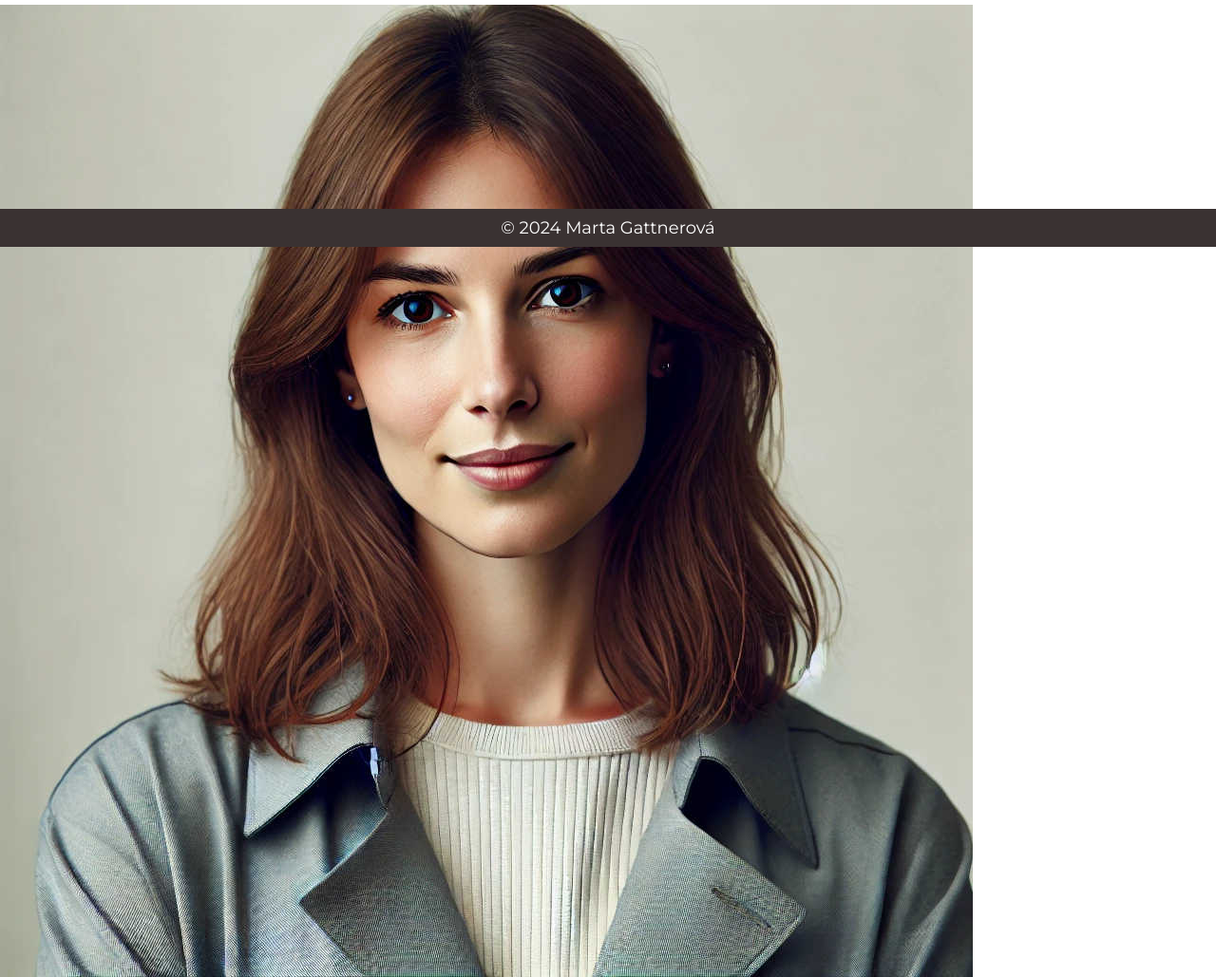
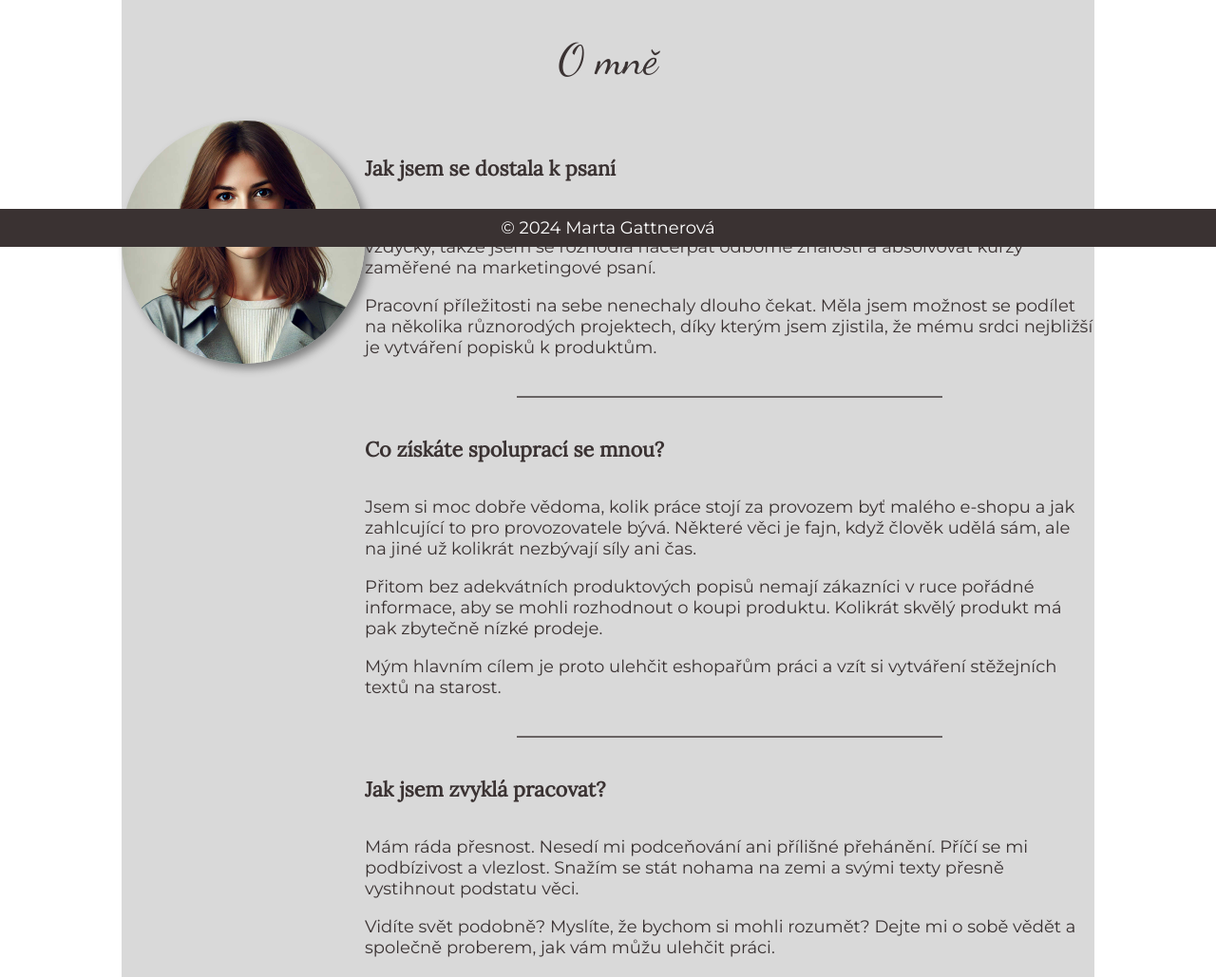
Before and after one commit to MartaGattnerova/ZAVERECNY-PROJEKT, an Eleventy site: page o-mne.html in a window 1280 px wide. Shown: the part 540-1569 px from the top of the page at 95% size. Built offline with nearby package versions, Linux system fonts and the light colour scheme; Eleventy itself is replaced by a stand-in of ours; files that its build step writes are made by us from their sources.

Commit message:
Rozpracovaná stránka about

```diff
--- a/_includes/sablona.njk
+++ b/_includes/sablona.njk
@@ -16,6 +16,7 @@
     <link rel="stylesheet" href="/css/main.css">
     <link rel="stylesheet" href="/css/sluzby.css">
     <link rel="stylesheet" href="/css/portfolio.css">
+    <link rel="stylesheet" href="/css/about.css">
     <title>Marta Gattnerová - copywriter</title>
 </head>
 <body>
--- /dev/null
+++ b/css/about.css
@@ -0,0 +1,51 @@
+.about {
+    background-color: var(--background-primary-color);
+    margin-top:5vh;
+    padding:8vh 0;
+  }
+.about__title {
+    font-family: var(--font-special);
+    font-weight: var(--font-weight-normal);
+    font-size: 2.5rem;
+    padding-top:1.2rem;
+    text-align: center;
+    margin-top: 0;
+}
+.about__img {
+    width: 40vw;
+    border-radius: 50%;
+    margin: 0 auto;
+    display:block;
+    box-shadow: 5px 5px 10px 0 grey;;
+}
+.about__content {
+    width: 80vw;
+    margin: 0 auto;
+}
+.about__subtitle {
+    font-family: var(--font-secondary);
+    font-size: 1.2rem;
+}
+.about__divider {
+    width:35vw;
+    border: none;
+    border-top: 2px solid var(--background-secondary-color);
+    opacity: 0.7;
+    margin: 5vh auto;
+}
+/* "PC" */
+@media screen and (min-width:1100px) {
+    .about {
+        width: 80vw;
+        margin:0 auto;
+    }
+    .about__wrapper {
+        display:flex;
+    }
+    .about__intro {
+        flex: 1 1 10%;
+    }
+    .about__img {
+        width: 20vw;
+    }
+}
--- a/css/portfolio.css
+++ b/css/portfolio.css
@@ -42,8 +42,6 @@
     text-transform: uppercase;
     border:none;
     padding:0.8rem;
-/*     display: block;
-    margin: 0 auto; */
   }
 .portfolio__box-button:hover {
     color:var(--menu-link-hover-color);
@@ -61,3 +59,29 @@
 .portfolio__hypertext:active {
     color:var(--menu-link-active-color);
 }
+/* "TABLET" */
+@media screen and (min-width:600px) {
+.portfolio__box-logo {
+    width:25vw;
+}
+}
+/* "PC" */
+@media screen and (min-width:1100px) {
+.portfolio__boxes {
+    display: grid;
+    grid-template-columns: repeat(3, 1fr);
+    grid-template-rows: 1fr;
+}
+.portfolio__box {
+    display: flex;
+    flex-direction: column;
+    margin: 3vw;
+}
+.portfolio__box-logo {
+    width:25vw;
+}
+.portfolio__box-button {
+    display: block;
+    margin-top: auto;
+}
+}
--- a/o-mne.html
+++ b/o-mne.html
@@ -4,15 +4,23 @@ title: MG - O mně
 ---
 <main class="about">
         <h2 class="about__title">O mně</h2>
+    <div class="about__wrapper">
+        <div class="about__intro">
             <img class="about__img" src="/images/copywriter-profile.jpg" alt="Profilový obrázek">
+        </div>
+        <div class="about__content">
             <h5 class="about__subtitle">Jak jsem se dostala k psaní</h5>
             <p class="about__text">Jmenuji se Marta a copywritingu jsem se začala věnovat v roce 2019. Psát mě bavilo vždycky, takže jsem se rozhodla načerpat odborné znalosti a absolvovat kurzy zaměřené na marketingové psaní.</p>
             <p class="about__text">Pracovní příležitosti na sebe nenechaly dlouho čekat. Měla jsem možnost se podílet na několika různorodých projektech, díky kterým jsem zjistila, že mému srdci nejbližší je vytváření popisků k produktům.</p>
+            <hr class="about__divider">
             <h5 class="about__subtitle">Co získáte spoluprací se mnou?</h5>
             <p class="about__text">Jsem si moc dobře vědoma, kolik práce stojí za provozem byť malého e-shopu a jak zahlcující to pro provozovatele bývá. Některé věci je fajn, když člověk udělá sám, ale na jiné už kolikrát nezbývají síly ani čas.</p>
             <p class="about__text">Přitom bez adekvátních produktových popisů nemají zákazníci v ruce pořádné informace, aby se mohli rozhodnout o koupi produktu. Kolikrát skvělý produkt má pak zbytečně nízké prodeje.</p>
             <p class="about__text">Mým hlavním cílem je proto ulehčit eshopařům práci a vzít si vytváření stěžejních textů na starost.</p>
+            <hr class="about__divider">
             <h5 class="about__subtitle">Jak jsem zvyklá pracovat?</h5>
             <p class="about__text">Mám ráda přesnost. Nesedí mi podceňování ani přílišné přehánění. Příčí se mi podbízivost a vlezlost. Snažím se stát nohama na zemi a svými texty přesně vystihnout podstatu věci.</p>
             <p class="about__text">Vidíte svět podobně? Myslíte, že bychom si mohli rozumět? Dejte mi o sobě vědět a společně proberem, jak vám můžu ulehčit práci.</p>
+        </div>
+    </div>
 </main>
```
Lines whose indentation alone changed are shown as unchanged.
